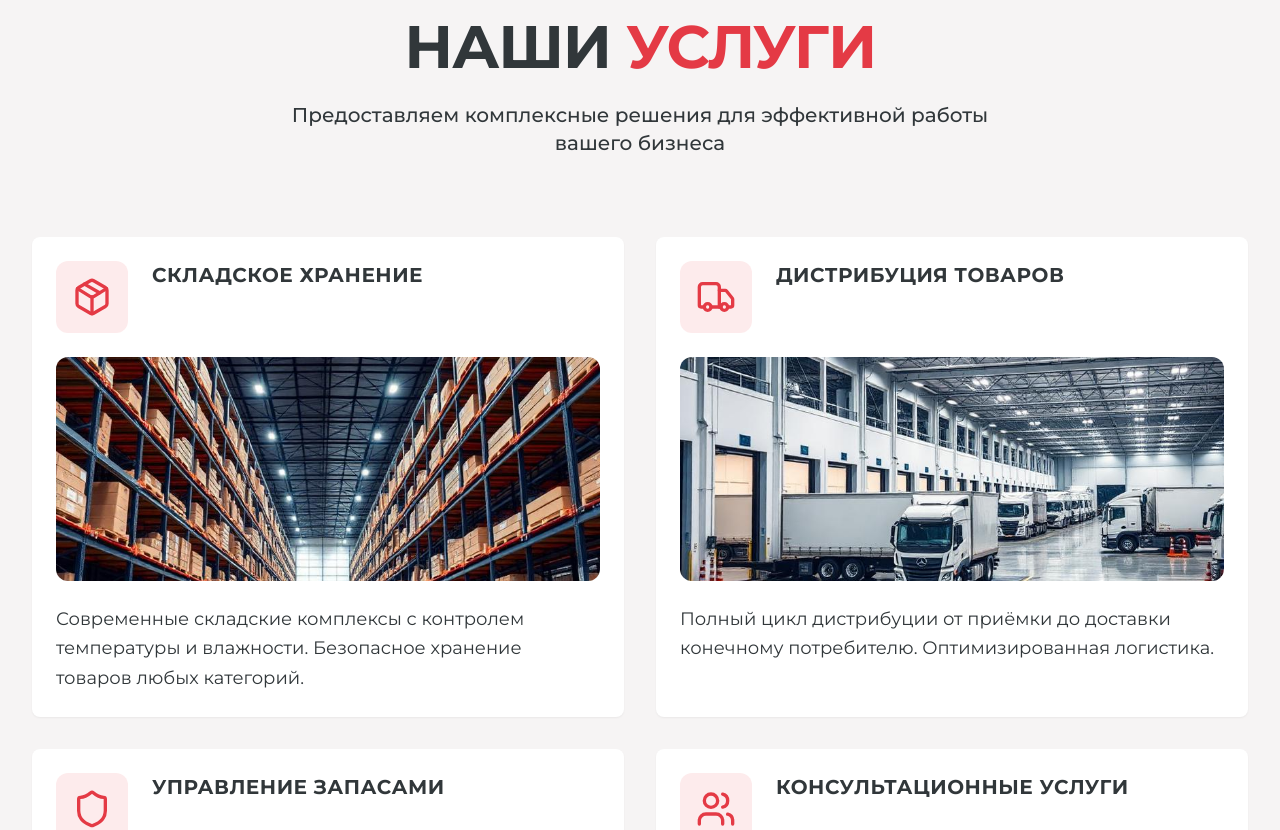
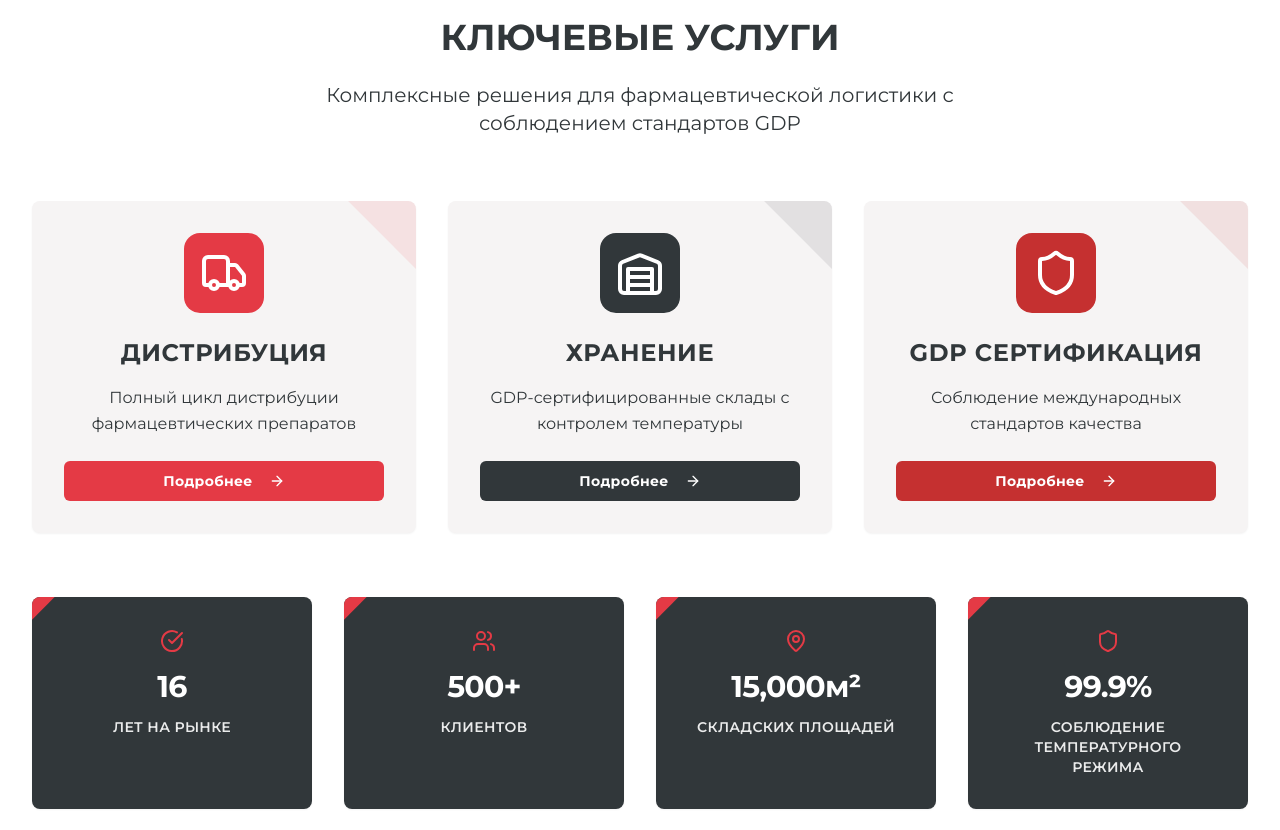
Before and after one commit to Discreeteclectic/fortus-logistics-platform, a React (Vite) app: page / in a window 1280 px wide. Shown: the part 960-1790 px from the top of the page. Built offline with nearby package versions, Linux system fonts and the light colour scheme.

Commit message:
Fix: Set homepage to main page
Set the homepage to the main landing page, ensuring the correct initial version of the site is displayed.

```diff
--- a/src/pages/Index.tsx
+++ b/src/pages/Index.tsx
@@ -1,19 +1,165 @@
 import Header from "@/components/Header";
 import Hero from "@/components/Hero";
 import Services from "@/components/Services";
-import About from "@/components/About";
 import Advantages from "@/components/Advantages";
 import Contact from "@/components/Contact";
 import Footer from "@/components/Footer";
+import { Card, CardContent } from "@/components/ui/card";
+import { Button } from "@/components/ui/button";
+import { Link } from "react-router-dom";
+import { Truck, Warehouse, Shield, Users, MapPin, CheckCircle, ArrowRight } from "lucide-react";
 
 const Index = () => {
+  const keyServices = [
+    {
+      icon: <Truck className="h-12 w-12" />,
+      title: "ДИСТРИБУЦИЯ",
+      description: "Полный цикл дистрибуции фармацевтических препаратов",
+      link: "/services/distribution",
+      color: "bg-primary"
+    },
+    {
+      icon: <Warehouse className="h-12 w-12" />,
+      title: "ХРАНЕНИЕ",
+      description: "GDP-сертифицированные склады с контролем температуры",
+      link: "/services/storage",
+      color: "bg-accent"
+    },
+    {
+      icon: <Shield className="h-12 w-12" />,
+      title: "GDP СЕРТИФИКАЦИЯ",
+      description: "Соблюдение международных стандартов качества",
+      link: "/services/gdp",
+      color: "bg-primary-dark"
+    }
+  ];
+
+  const stats = [
+    { value: "16", label: "лет на рынке", icon: <CheckCircle className="h-6 w-6" /> },
+    { value: "500+", label: "клиентов", icon: <Users className="h-6 w-6" /> },
+    { value: "15,000м²", label: "складских площадей", icon: <MapPin className="h-6 w-6" /> },
+    { value: "99.9%", label: "соблюдение температурного режима", icon: <Shield className="h-6 w-6" /> }
+  ];
+
   return (
     <div className="min-h-screen">
       <Header />
       <Hero />
+
+      {/* Key Services Section */}
+      <section className="py-24">
+        <div className="container">
+          <div className="text-center mb-16">
+            <h2 className="text-4xl font-black text-accent mb-6">КЛЮЧЕВЫЕ УСЛУГИ</h2>
+            <p className="text-xl text-muted-foreground max-w-3xl mx-auto">
+              Комплексные решения для фармацевтической логистики с соблюдением стандартов GDP
+            </p>
+          </div>
+
+          <div className="grid grid-cols-1 lg:grid-cols-3 gap-8 mb-16">
+            {keyServices.map((service, index) => (
+              <Card key={index} className="border-0 bg-section-alt group hover:shadow-2xl transition-all duration-500 hover:scale-105 relative overflow-hidden">
+                <div className={`absolute top-0 right-0 w-24 h-24 ${service.color} opacity-10 transform rotate-45 translate-x-12 -translate-y-12 group-hover:opacity-20 transition-opacity`}></div>
+
+                <CardContent className="p-8 text-center">
+                  <div className={`w-20 h-20 ${service.color} rounded-2xl flex items-center justify-center text-white mb-6 mx-auto group-hover:scale-110 transition-transform`}>
+                    {service.icon}
+                  </div>
+                  <h3 className="text-2xl font-black text-accent mb-4 tracking-wide">
+                    {service.title}
+                  </h3>
+                  <p className="text-muted-foreground leading-relaxed mb-6">
+                    {service.description}
+                  </p>
+
+                  <Link to={service.link}>
+                    <Button className={`w-full ${service.color} hover:opacity-90 text-white font-bold tracking-wide group/btn`}>
+                      Подробнее
+                      <ArrowRight className="ml-2 h-4 w-4 group-hover/btn:translate-x-1 transition-transform" />
+                    </Button>
+                  </Link>
+                </CardContent>
+              </Card>
+            ))}
+          </div>
+
+          {/* Statistics */}
+          <div className="grid grid-cols-2 md:grid-cols-4 gap-8">
+            {stats.map((stat, index) => (
+              <Card key={index} className="border-0 bg-accent text-white text-center p-8 relative overflow-hidden group">
+                <div className="absolute top-0 left-0 w-8 h-8 bg-primary transform rotate-45 -translate-x-4 -translate-y-4"></div>
+
+                <CardContent className="p-0 relative z-10">
+                  <div className="text-primary mb-4 flex justify-center">
+                    {stat.icon}
+                  </div>
+                  <div className="text-3xl font-black mb-3 tracking-tight">
+                    {stat.value}
+                  </div>
+                  <div className="text-sm font-semibold uppercase tracking-wide opacity-90">
+                    {stat.label}
+                  </div>
+                </CardContent>
+              </Card>
+            ))}
+          </div>
+        </div>
+      </section>
+
       <Services />
-      <About />
       <Advantages />
+
+      {/* About Preview Section */}
+      <section className="py-24 bg-section-alt relative overflow-hidden">
+        <div className="absolute inset-0">
+          <div className="absolute top-1/4 left-10 w-24 h-24 rounded-full border-8 border-primary/10"></div>
+          <div className="absolute bottom-1/4 right-10 w-32 h-32 border-4 border-accent/10 transform rotate-45"></div>
+        </div>
+
+        <div className="container relative z-10">
+          <div className="grid grid-cols-1 lg:grid-cols-2 gap-16 items-center">
+            <div>
+              <h2 className="text-4xl font-black text-accent mb-8">О КОМПАНИИ FORTIUS</h2>
+              <div className="space-y-6 text-lg">
+                <p className="text-muted-foreground font-medium">
+                  Наша миссия — обеспечить безопасную и эффективную доставку лекарственных препаратов
+                  по всему Узбекистану, соблюдая самые высокие стандарты качества GDP.
+                </p>
+                <p className="text-muted-foreground font-medium">
+                  Мы стремимся быть надёжным партнёром для фармацевтических компаний,
+                  обеспечивая целостность холодовой цепи и качество обслуживания.
+                </p>
+              </div>
+              <Link to="/about">
+                <Button size="lg" className="mt-8 bg-primary hover:bg-primary-dark text-white font-bold tracking-wide px-8 py-4">
+                  Узнать больше о компании
+                  <ArrowRight className="ml-2 h-4 w-4" />
+                </Button>
+              </Link>
+            </div>
+
+            <div className="grid grid-cols-2 gap-6">
+              {[
+                { icon: <Shield className="h-8 w-8" />, title: "Качество", description: "Соблюдение стандартов GDP" },
+                { icon: <Users className="h-8 w-8" />, title: "Партнёрство", description: "Долгосрочные отношения" },
+                { icon: <CheckCircle className="h-8 w-8" />, title: "Надёжность", description: "Холодовая цепь 24/7" },
+                { icon: <MapPin className="h-8 w-8" />, title: "Экспертиза", description: "Знания фармрынка" }
+              ].map((value, index) => (
+                <Card key={index} className="p-6 border-0 bg-background text-center group hover:shadow-lg transition-all duration-300">
+                  <CardContent className="p-0">
+                    <div className="text-primary mb-4 flex justify-center group-hover:scale-110 transition-transform">
+                      {value.icon}
+                    </div>
+                    <h3 className="font-bold text-accent mb-2">{value.title}</h3>
+                    <p className="text-sm text-muted-foreground">{value.description}</p>
+                  </CardContent>
+                </Card>
+              ))}
+            </div>
+          </div>
+        </div>
+      </section>
+
       <Contact />
       <Footer />
     </div>
```
